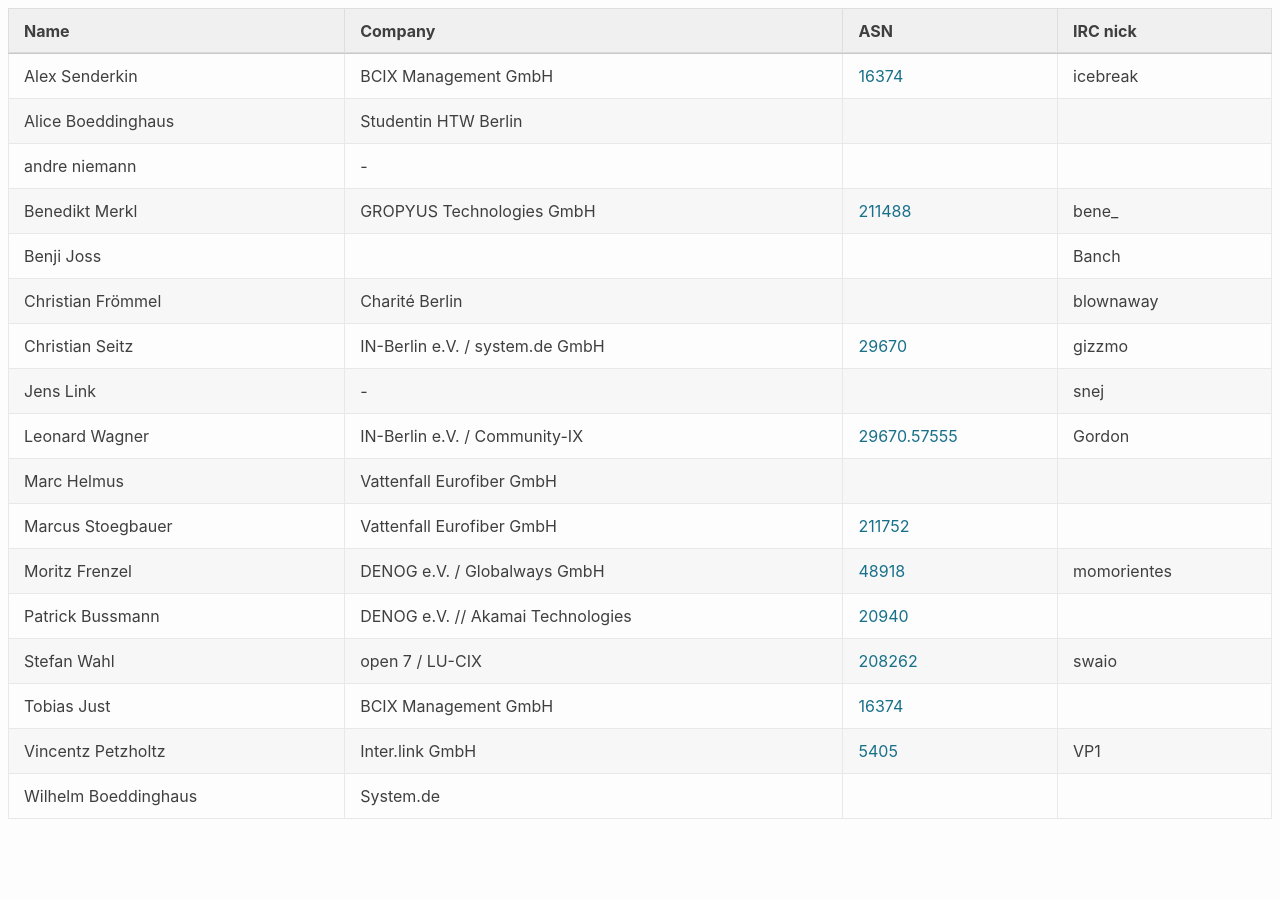
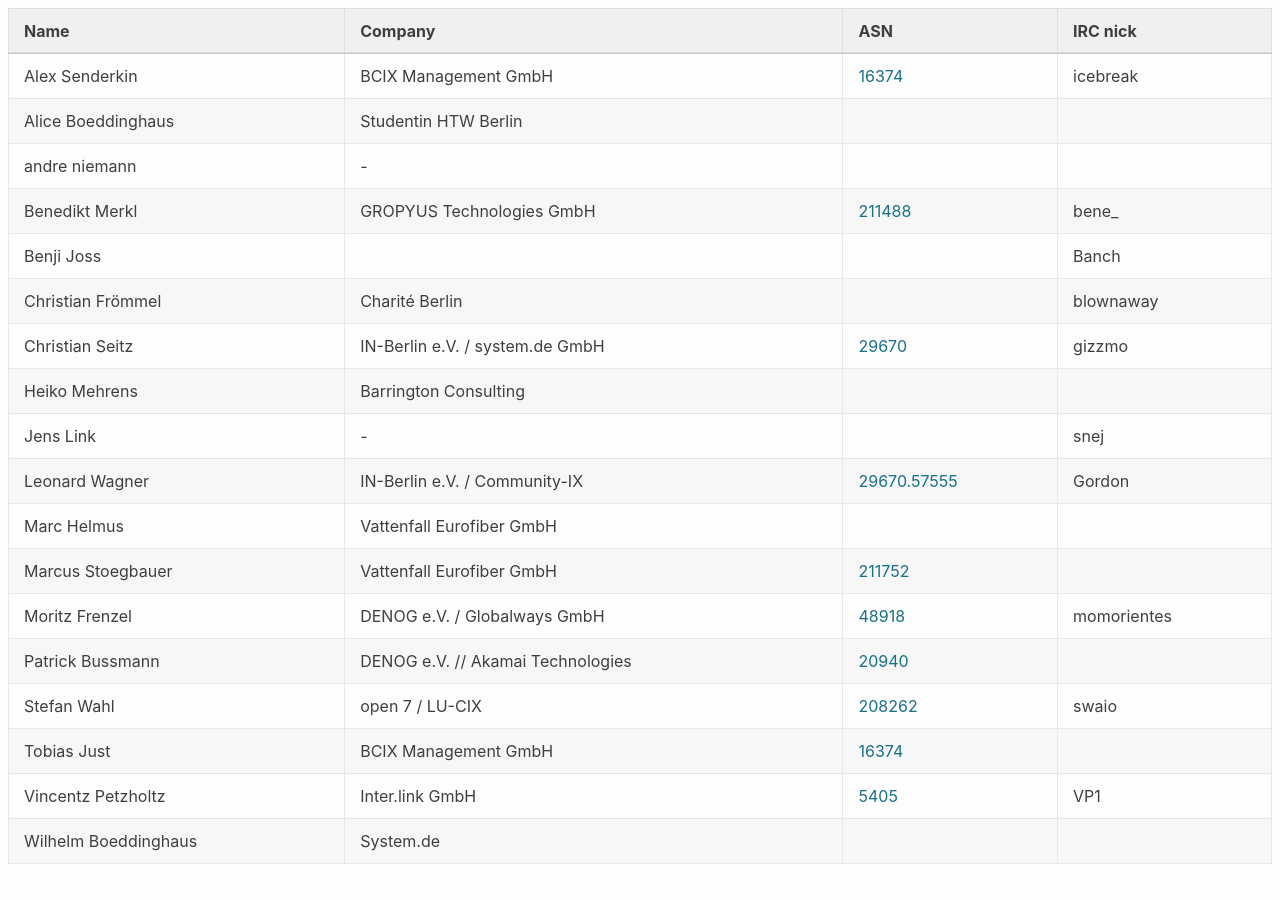
Before and after one commit to denog/pretix-attendeelist, a Jekyll site: the page built from meetup2023_02/index.markdown, in a window 1280 px wide. Built offline with Jekyll 4.4.1, drawn with Linux system fonts in a browser that asks for light colours.

Commit message:
Latest data: Wed Mar  8 15:30:14 UTC 2023

```diff
--- a/_data/attendees_denog_meetup_2023_02.json
+++ b/_data/attendees_denog_meetup_2023_02.json
@@ -40,6 +40,12 @@
     "company": "IN-Berlin e.V. / system.de GmbH",
     "irc": "gizzmo",
     "asn": "29670"
+  },
+  {
+    "name": "Heiko Mehrens",
+    "company": "Barrington Consulting",
+    "irc": null,
+    "asn": null
   },
   {
     "name": "Jens Link",
```
